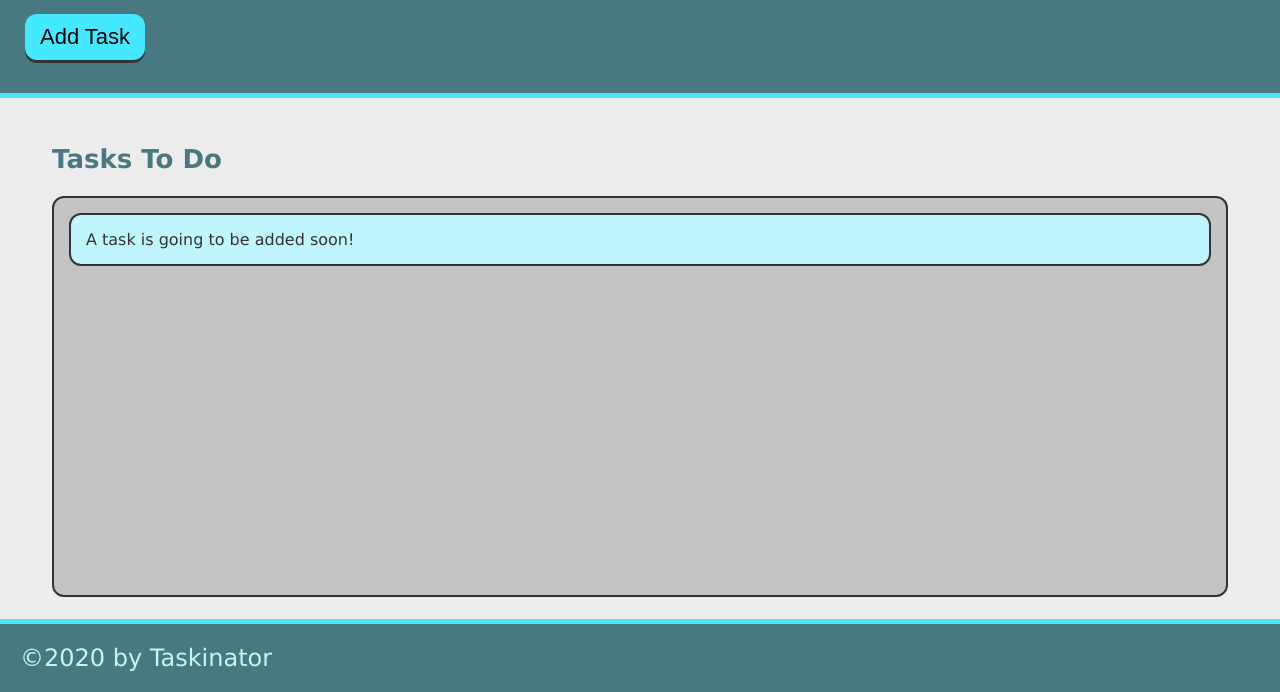
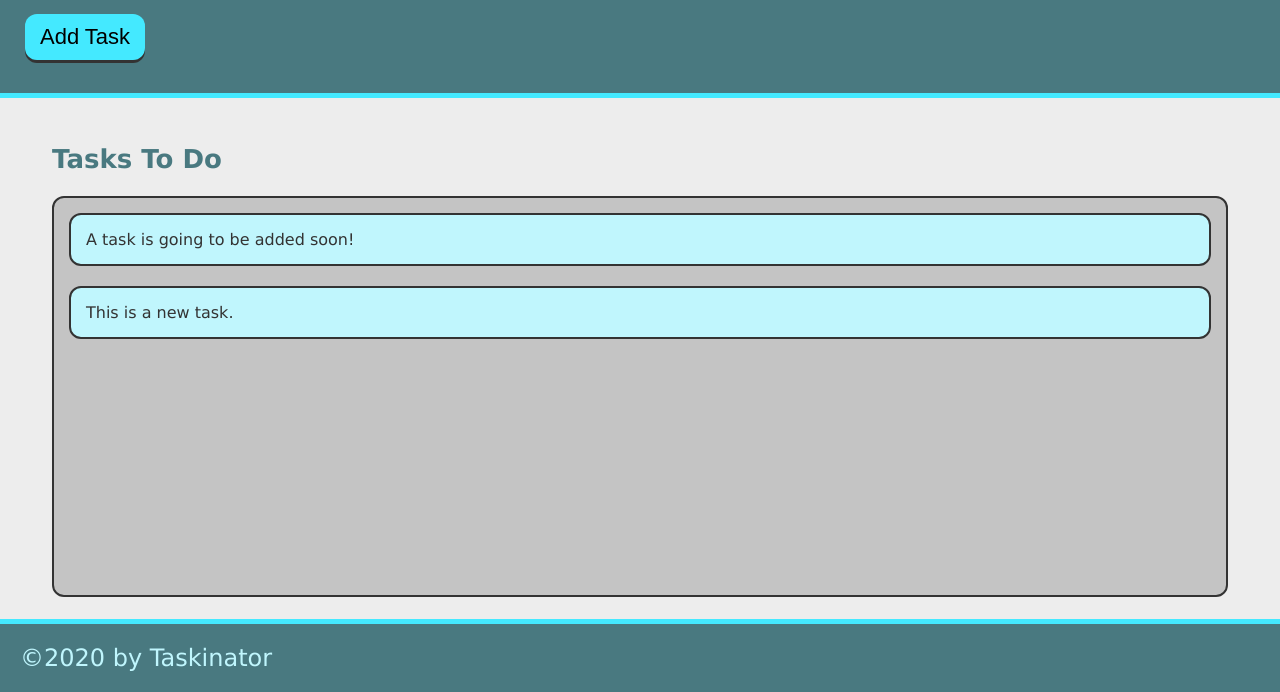
Before and after one commit to sanam1060/taskinator, a plain HTML site: page index.html in a window 1280 px wide. Both pictures are taken after a click on the button "Add Task". Shown: the part 108-800 px from the top of the page. Drawn offline with Linux system fonts and the light colour scheme.

Commit message:
add ability to add task

```diff
--- a/assets/js/script.js
+++ b/assets/js/script.js
@@ -0,0 +1,15 @@
+var buttonEl = document.querySelector("#save-task");
+var tasksToDoEl = document.querySelector("#tasks-to-do");
+
+//createTaskHandler() function to dynamically create the task item
+// Having this separate function makes our code more organized and clear
+
+var createTaskHandler = function (){
+  var listItemEl = document.createElement("li");
+  listItemEl.className = "task-item";
+  listItemEl.textContent = "This is a new task.";
+  tasksToDoEl.appendChild(listItemEl);
+}
+
+//On a button clikc, create a task
+buttonEl.addEventListener("click", createTaskHandler);
--- a/index.html
+++ b/index.html
@@ -13,13 +13,13 @@
     <header>
       <h1 class="page title">Taskinator</h1>
       <p>Click the button below to add a new task!</p>
-      <button class="btn">Add Task</button>
+      <button id="save-task" class="btn">Add Task</button>
     </header>
 
     <main class="page-content">
       <section class="task-list-wrapper">
         <h2 class="list-title">Tasks To Do</h2>
-        <ul class="task-list">
+        <ul id="tasks-to-do" class="task-list">
           <li class="task-item">A task is going to be added soon!</li>
 
         </ul>
```
